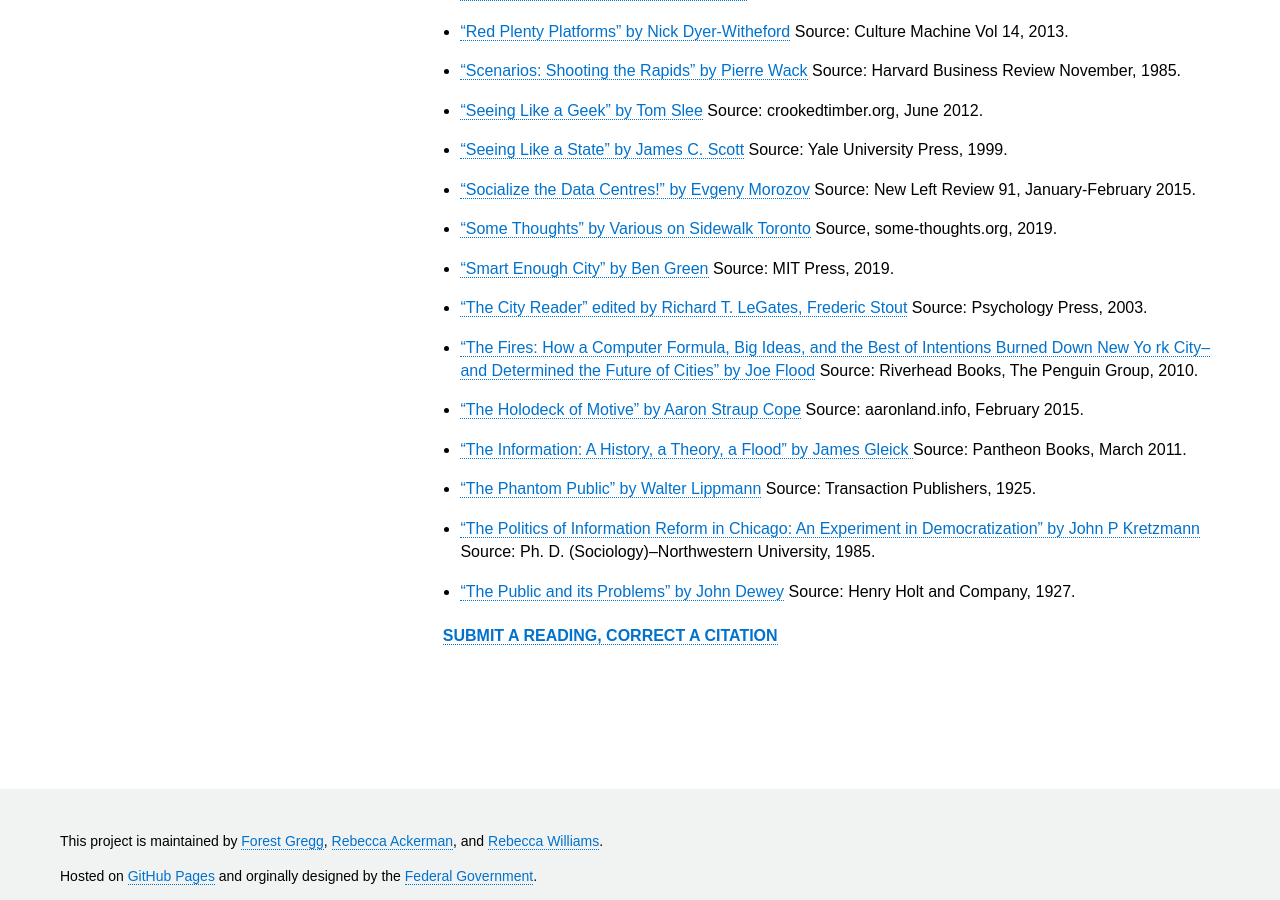
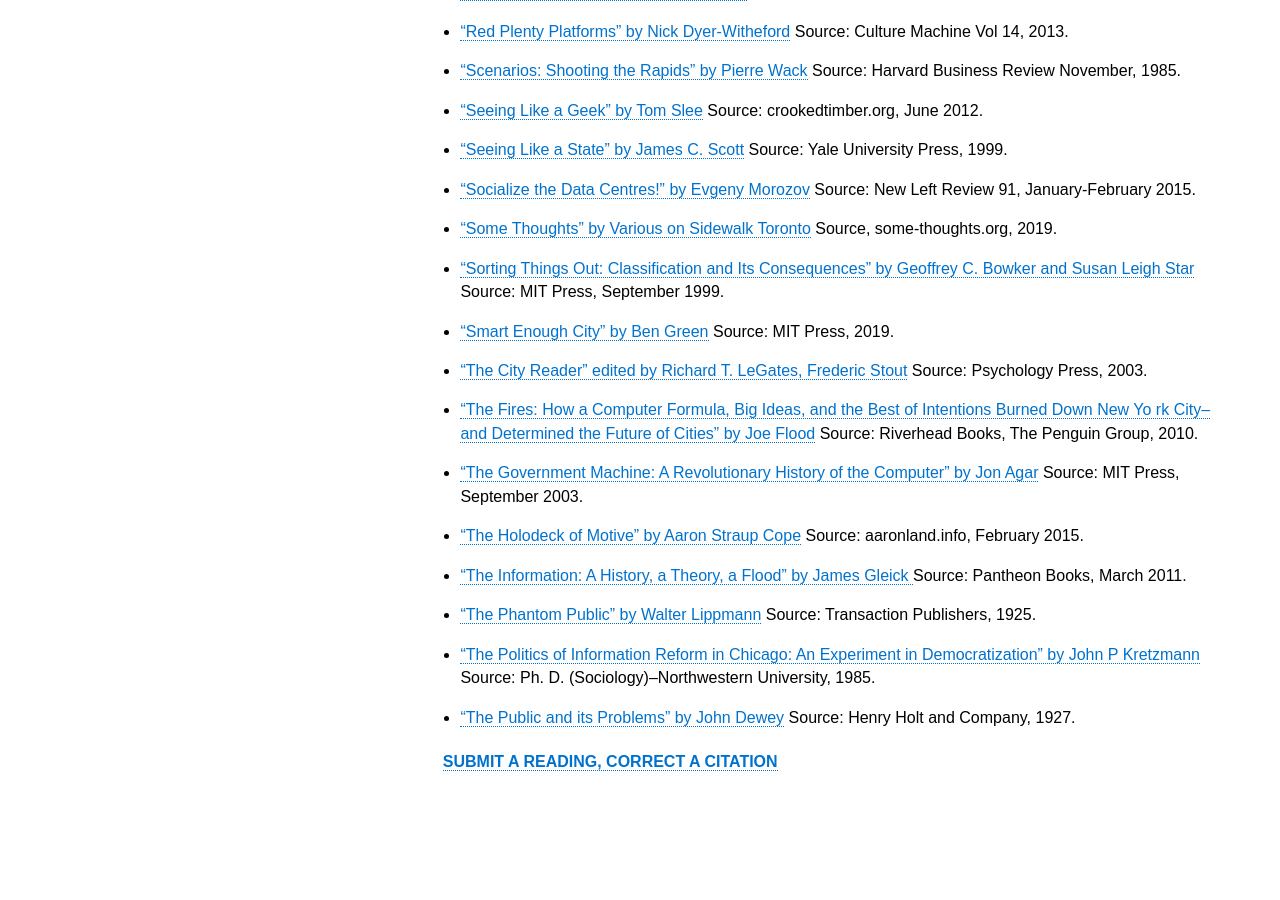
Before and after one commit to rebeccawilliams/bookclub, a Jekyll site: the page built from readinglist.md, in a window 1280 px wide and 900 px high, scrolled down 1707 px. Built offline with Jekyll 4.4.1, drawn with Linux system fonts in a browser that asks for light colours.

Commit message:
Update readinglist.md

```diff
--- a/readinglist.md
+++ b/readinglist.md
@@ -40,9 +40,11 @@
 - ["Seeing Like a State" by James C. Scott](http://yalepress.yale.edu/book.asp?isbn=9780300078152) Source: Yale University Press, 1999.
 - ["Socialize the Data Centres!" by Evgeny Morozov](http://newleftreview.org/II/91/evgeny-morozov-socialize-the-data-centres) Source: New Left Review 91, January-February 2015.
 - ["Some Thoughts" by Various on Sidewalk Toronto](https://some-thoughts.org/) Source, some-thoughts.org, 2019.
+- ["Sorting Things Out: Classification and Its Consequences" by Geoffrey C. Bowker and Susan Leigh Star](https://mitpress.mit.edu/books/sorting-things-out) Source: MIT Press, September 1999.
 - ["Smart Enough City" by Ben Green](https://smartenoughcity.mitpress.mit.edu/) Source: MIT Press, 2019.
 - ["The City Reader" edited by Richard T. LeGates, Frederic Stout](https://books.google.com/books/about/The_City_Reader.html?id=xIBkX8edoewC) Source: Psychology Press, 2003.
 - ["The Fires: How a Computer Formula, Big Ideas, and the Best of Intentions Burned Down New Yo rk City--and Determined the Future of Cities" by Joe Flood](http://joe-flood.com/aboutthefires/) Source: Riverhead Books, The Penguin Group, 2010.
+- ["The Government Machine: A Revolutionary History of the Computer" by Jon Agar](https://mitpress.mit.edu/books/government-machine) Source: MIT Press, September 2003.
 - ["The Holodeck of Motive" by Aaron Straup Cope](http://www.aaronland.info/weblog/2015/02/24/effort/) Source: aaronland.info, February 2015.
 - ["The Information: A History, a Theory, a Flood" by James Gleick ](https://en.wikipedia.org/wiki/The_Information:_A_History,_a_Theory,_a_Flood) Source: Pantheon Books, March 2011.
 - ["The Phantom Public" by Walter Lippmann](https://en.wikipedia.org/wiki/The_Phantom_Public) Source: Transaction Publishers, 1925.
```
